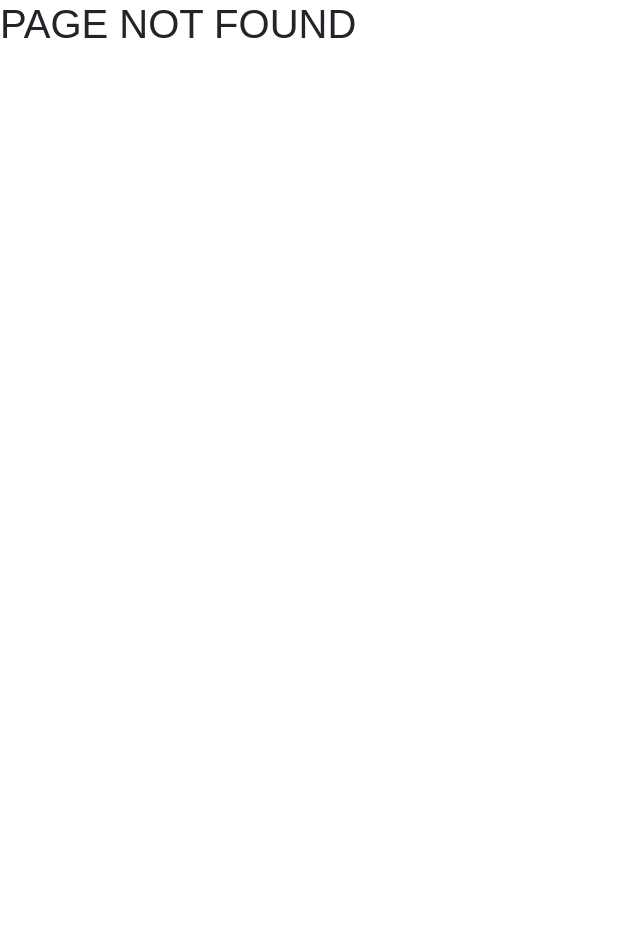
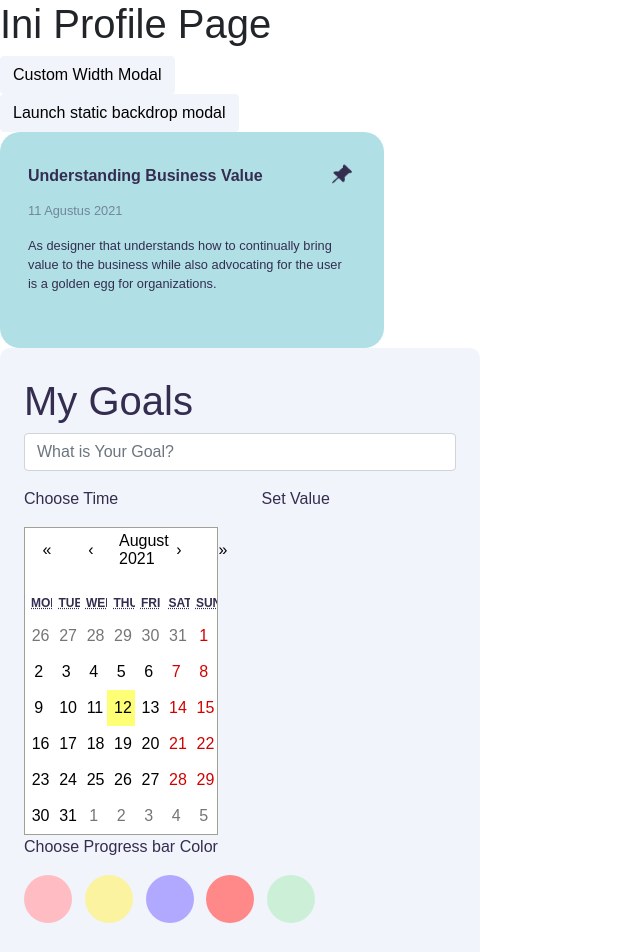
Before and after one commit to gilangsukmaw/remindme-notification, a React (Create React App) app: page /TaskPage in a window 1280 px wide. Before the commit this address had no page. Shown: the top 952 px of the page, without its empty margins (0-640 px from the left). Before the commit the page ends 800 px from the top, so only its background shows below. Built offline with nearby package versions, Linux system fonts and the light colour scheme.

Commit message:
create task

```diff
--- a/package.json
+++ b/package.json
@@ -8,8 +8,10 @@
     "@testing-library/user-event": "^12.8.3",
     "bootstrap": "^5.0.2",
     "bootstrap-icons": "^1.5.0",
+    "moment": "^2.29.1",
     "react": "^17.0.2",
     "react-bootstrap": "^2.0.0-beta.4",
+    "react-calendar": "^3.4.0",
     "react-dom": "^17.0.2",
     "react-router-dom": "^5.2.0",
     "react-scripts": "4.0.3",
--- a/src/Pages/SigninPage/Sign.css
+++ b/src/Pages/SigninPage/Sign.css
@@ -108,7 +108,6 @@
 
 }
 
-@import url('https://fonts.googleapis.com/css2?family=Poppins:wght@100;300&display=swap');
 
 @media screen and (max-width: 1440px) {
     .SignUpQuestion {
@@ -242,9 +241,7 @@
         line-height: 2rem;
     }
 
-    .ContainerSignIn {
-        /* margin-left: 1rem !important; */
-    }
+
 
     .SignIn-Container {
         width: 18rem;
--- a/src/Pages/SigninPage/SignInBase.jsx
+++ b/src/Pages/SigninPage/SignInBase.jsx
@@ -11,6 +11,7 @@ import SignUp from './SignUp';
 
 function SignInUpPage() {
 const [SignUpPage, setSignUpPage] = useState(true)
+const [show, setShow] = useState(false);
 
 
 return (
@@ -59,6 +60,7 @@ return (
             </Col>
         </Container>
     </div>
+    <a href='/TaskPage'><button></button></a>
 </>
 )
 }
--- a/src/Pages/SigninPage/SignUp.jsx
+++ b/src/Pages/SigninPage/SignUp.jsx
@@ -163,17 +163,17 @@ return (
                             style={{width:'45%', borderRadius:'35px'}}>
                             Next
                         </Button> }
-                        {page === 5 ? <Button variant="warning" type="submit" value="Submit"  onClick={()=> setModalShow(true)}
+                        {page === 5 ? <Button variant="warning"  type="submit" value="Submit"  onClick={()=> setModalShow(true)}
                             style={{width:'45%', borderRadius:'35px'}}>
                             Submit
                         </Button> : null }
-                        {/* */}
+                        {/* type="submit" value="Submit"*/}
                         {/*sementara pakai button, nanti saat sdh ada fungsi, modal masukin ke fungsi*/}
                         <MyVerticallyCenteredModal show={modalShow} onHide={()=> setModalShow(false)}
                             />
                     </div>
                 </Form>
-
+<h1>{page}</h1>
             </div>
 
         </div>
--- a/src/Pages/TaskPage/TaskPage.jsx
+++ b/src/Pages/TaskPage/TaskPage.jsx
@@ -1,13 +1,74 @@
 import React from 'react'
+import Modal from 'react-bootstrap/Modal'
+import { Container, Col, Carousel, Form, Button, FormControl, InputGroup} from 'react-bootstrap';
+import { useState } from "react"
+import NotesPinnedCard from '../../component/NotesCard/NotesCardPinned';
+import SettingGoalsCard from '../../component/GoalsCard/SettingGoalsCard';
+
 
 function TaskPage() {
+const [show, setShow] = useState(false);
+const [thisshow, setthisShow] = useState(false);
+
+const handleClose = () => setthisShow(false);
+const handleShow = () => setthisShow(true);
 
 
 return (
 <>
   <div>
     <h1>Ini Profile Page</h1>
+    <Button variant="primary" onClick={()=> setShow(true)}>
+      Custom Width Modal
+    </Button>
+
+    <Modal show={show} onHide={()=> setShow(false)}
+      dialogClassName="modal-100w"
+      aria-labelledby="example-custom-modal-styling-title"
+      >
+      <Modal.Header closeButton>
+        <Modal.Title id="example-custom-modal-styling-title">
+          Custom Modal Styling
+        </Modal.Title>
+      </Modal.Header>
+      <Modal.Body>
+        <p>
+          Ipsum molestiae natus adipisci modi eligendi? Debitis amet quae unde
+          commodi aspernatur enim, consectetur. Cumque deleniti temporibus
+          ipsam atque a dolores quisquam quisquam adipisci possimus
+          laboriosam. Quibusdam facilis doloribus debitis! Sit quasi quod
+          accusamus eos quod. Ab quos consequuntur eaque quo rem! Mollitia
+          reiciendis porro quo magni incidunt dolore amet atque facilis ipsum
+          deleniti rem!
+        </p>
+      </Modal.Body>
+    </Modal>
   </div>
+
+  <Button variant="primary" onClick={handleShow}>
+    Launch static backdrop modal
+  </Button>
+
+  <Modal show={thisshow} onHide={handleClose} backdrop="static" keyboard={false}>
+    <Modal.Header closeButton>
+      <Modal.Title>Modal title</Modal.Title>
+    </Modal.Header>
+    <Modal.Body>
+      I will not close if you click outside me. Don't even try to press
+      escape key.
+    </Modal.Body>
+    <Modal.Footer>
+      <Button variant="secondary" onClick={handleClose}>
+        Close
+      </Button>
+      <Button variant="primary">Understood</Button>
+    </Modal.Footer>
+  </Modal>
+  <br></br>
+  <NotesPinnedCard />
+  <SettingGoalsCard />
+
+
 </>
 )
 }
--- /dev/null
+++ b/src/component/GoalsCard/Goals.css
@@ -0,0 +1,24 @@
+.SetGoalsContainer{
+    width: 30rem;
+    height: 55rem;
+    background-color: #F1F4FA;
+    border-radius: 10px;
+    padding: 1.8rem 1.5rem 1.8rem 1.5rem;
+}
+
+.ColorPicker button {
+    width: 3rem;
+    height: 3rem;
+    border-radius: 50%;
+    border: none;
+    margin-right: 0.8rem;
+
+}
+
+.ColorPicker button :active {
+    border: 1px solid #625BAD    ;
+}
+
+.kolomCalendar{
+    border:none;
+}
--- /dev/null
+++ b/src/component/GoalsCard/SettingGoalsCard.jsx
@@ -0,0 +1,53 @@
+import React from 'react'
+import './Goals.css'
+import { useState } from "react"
+import { Col, Form, Button, FormControl, InputGroup} from 'react-bootstrap';
+import Calendar from 'react-calendar';
+import 'react-calendar/dist/Calendar.css';
+
+
+function SettingGoalsCard() {
+const [bColor, setbColor] = useState();
+
+    return (
+        <>
+
+
+
+
+        <div className='SetGoalsContainer text-dark' style={{}}>
+        <Form>
+        <h1 className='GoalTitle'>My Goals</h1>
+
+        <Form.Group className="mb-3" controlId="formBasicEmail">
+    <Form.Control type="text" placeholder="What is Your Goal?" />
+     </Form.Group>
+<div className='d-flex flex-row justify-content-between'>
+<Col className='kolomCalendar' style={{maxWidth:'45%', }}>
+<p>Choose Time</p>
+<Calendar/>
+</Col>
+<Col className='kolomValue' style={{maxWidth:'45%', }}>
+    <p>Set Value</p>
+</Col>
+
+</div>
+
+
+
+        </Form>
+        <div><p>Choose Progress bar Color</p></div>
+        <p>{bColor}</p>
+        <div className='ColorPicker'>
+        <button style={{backgroundColor:'#FFBCC2'}} onClick={()=> setbColor('#FFBCC2')}></button>
+        <button style={{backgroundColor:'#FCF3A1'}} onClick={()=> setbColor('#FCF3A1')}></button>
+        <button style={{backgroundColor:'#B1A8FF'}} onClick={()=> setbColor('#B1A8FF')}></button>
+        <button style={{backgroundColor:'#FF8888'}} onClick={()=> setbColor('#FF8888')}></button>
+        <button style={{backgroundColor:'#CCF0D7'}} onClick={()=> setbColor('#CCF0D7')}></button>
+        </div>
+        </div>
+        </>
+    )
+}
+
+export default SettingGoalsCard
--- /dev/null
+++ b/src/component/NotesCard/NotesCard.css
@@ -0,0 +1,33 @@
+.CardContainer {
+    height: 13.5rem;
+    width: 24rem;
+    border-radius: 20px;
+    padding-top: 2rem;
+    padding-left: 1.75rem;
+    padding-right: 2rem;
+    background-color: powderblue;
+}
+
+.CardTittle p {
+    font-size: 1rem;
+    font-weight: 700;
+}
+
+.CardContainer img {
+    width: 1.25rem;
+    height: 1.25rem;
+    margin-left: 2rem;
+
+}
+
+.CardTanggal p {
+    font-size: 0.8rem;
+    margin-top: -0.2rem;
+    color: rgba(52, 45, 80, 0.5);
+}
+
+.MainNotes {
+    margin-bottom: 1rem;
+    font-size: 0.8rem;
+
+}
--- /dev/null
+++ b/src/component/NotesCard/NotesCardPinned.jsx
@@ -0,0 +1,24 @@
+import React from 'react'
+import './NotesCard.css'
+import Pin from '../../img/Pin.png'
+
+function NotesPinnedCard() {
+return (
+<>
+    <div className='CardContainer text-dark '>
+        <div className='CardTittle d-flex flex-row justify-content-between'>
+            <p>Understanding Business Value</p> <img src={Pin}></img>
+        </div>
+        <div className='CardTanggal'>
+            <p>11 Agustus 2021</p></div>
+            <div className='MainNotes'>
+                <p>As designer that understands how to continually bring value to the business while also advocating for
+                    the user is a golden egg for organizations.</p>
+            </div>
+
+    </div>
+</>
+)
+}
+
+export default NotesPinnedCard
--- a/src/index.css
+++ b/src/index.css
@@ -11,3 +11,5 @@ code {
   font-family: 'Poppins', source-code-pro, Menlo, Monaco, Consolas, 'Courier New',
     monospace;
 }
+
+@import url('https://fonts.googleapis.com/css2?family=Poppins:wght@100;300&display=swap');
--- a/src/routes/router.js
+++ b/src/routes/router.js
@@ -11,7 +11,9 @@ function Router() {
             <Route exact path="/">
                 <SignInUpPage />
             </Route>
-
+            <Route exact path="/TaskPage">
+                <TaskPage />
+            </Route>
             <Route path="*">
             <div>
                 <h1>PAGE NOT FOUND</h1>
```
Also changed, not shown: src/component/GoalsCard/SimpleGoalsCard.jsx (added), src/img/Pin.png (added), 1 other file (tests, documents, lock files or other folders). Lines whose indentation alone changed are shown as unchanged.
